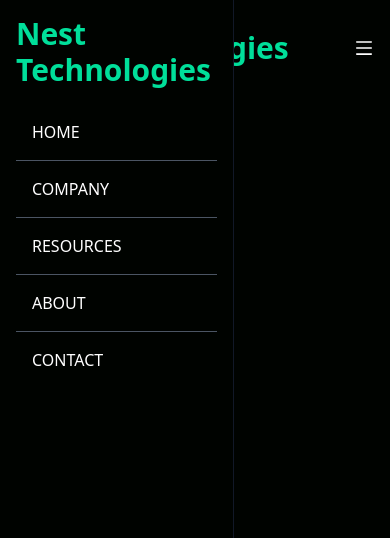
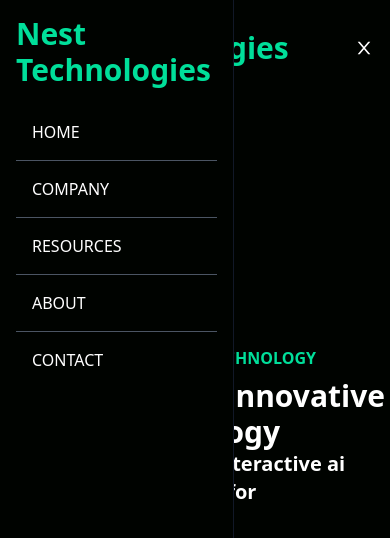
Before and after one commit to Edward-kwabena-Twumasi/Election-Information-Website, a React (Create React App) app: page / in a window 390 px wide. Shown: the top 538 px of the page. Built offline with nearby package versions, Linux system fonts and the light colour scheme; the HTML template or start-up script is replaced by a standard one.

Commit message:
React tailwind app

```diff
--- a/src/App.js
+++ b/src/App.js
@@ -1,11 +1,13 @@
 
 import './App.css';
+import Hero from './components/Hero';
 import Navbar from './components/Navbar';
 
 function App() {
   return (
    <>
    <Navbar/>
+   <Hero></Hero>
    </>
 
 
--- /dev/null
+++ b/src/components/Hero.jsx
@@ -0,0 +1,17 @@
+import React, { useState, useEffect } from 'react';
+
+const Hero=()=> {
+    return (  <>
+    <div className='text-white'>
+        <div className='max-w-[800px] mt-[-96px] w-full h-screen mx-auto text-center flex flex-col justify-center'>
+    <p className='text-[#00df9a] font-bold p-2'> GROWING WITH TECHNOLOGY</p>
+    <h1 className='md:text-6xl sm:text-5xl text-3xl font-bold md:py-6'>Grow with our innovative Technology</h1>
+    <div>
+        <p className='md:text-4xl sm:text-3xl text-xl font-bold'>Intuitive, smart, interactive ai software for</p>
+    </div>
+        </div>
+    </div>
+    </>);
+}
+
+export default Hero;
--- a/src/components/Navbar.jsx
+++ b/src/components/Navbar.jsx
@@ -1,18 +1,27 @@
-import React from "react";
+import React,{useState} from "react";
 import {AiOutlineClose,AiOutlineMenu} from 'react-icons/ai'
+
 const Navbar=()=>{
+    const [nav,setNav]=useState(true);
+
+    const handleNav=()=>{
+        setNav(!nav)
+    }
+
     return (
         <div className="flex justify-between items-center h-24 max-w-[1240px] mx-auto px-4 text-white">
            <h1 className='w-full text-3xl font-bold text-[#00df9a]'>Nest Technologies</h1>
-           <ul className="flex hidden">
+           <ul className=" hidden md:flex">
             <li className="p-4">Home</li>
             <li className="p-4">Company</li>
             <li className="p-4">Resources </li>
             <li className="p-4">About</li>
             <li className="p-4">Contact </li>
            </ul>
-           <div><AiOutlineMenu size={20}/></div>
-           <div className="fixed left-0 top-0 w-[60%] bg-[#000300] border-r border-r-gray-900 h-full ">
+           <div onClick={handleNav} className="block md:hidden">
+            {nav? <AiOutlineClose size={20}/>:<AiOutlineMenu size={20}/>}
+            </div>
+           <div className={nav?"fixed left-0 top-0 w-[60%] bg-[#000300] border-r border-r-gray-900 h-full ease-in-out duration-500":"fixed left-[-100%]"}>
            <h1 className='w-full text-3xl m-4 font-bold text-[#00df9a]'>Nest Technologies</h1>
            <ul className="uppercase m-4">
             <li className="p-4 border-b border-gray-600">Home</li>
```
